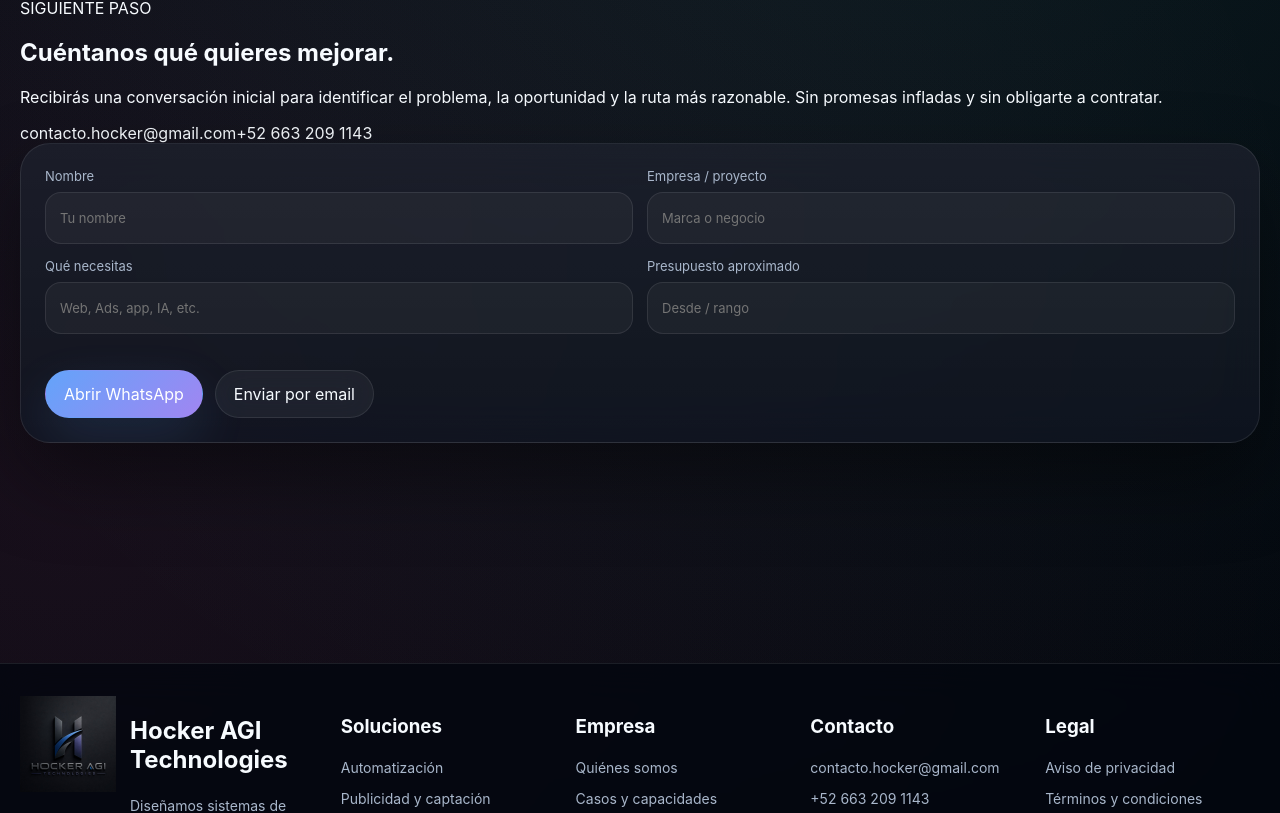
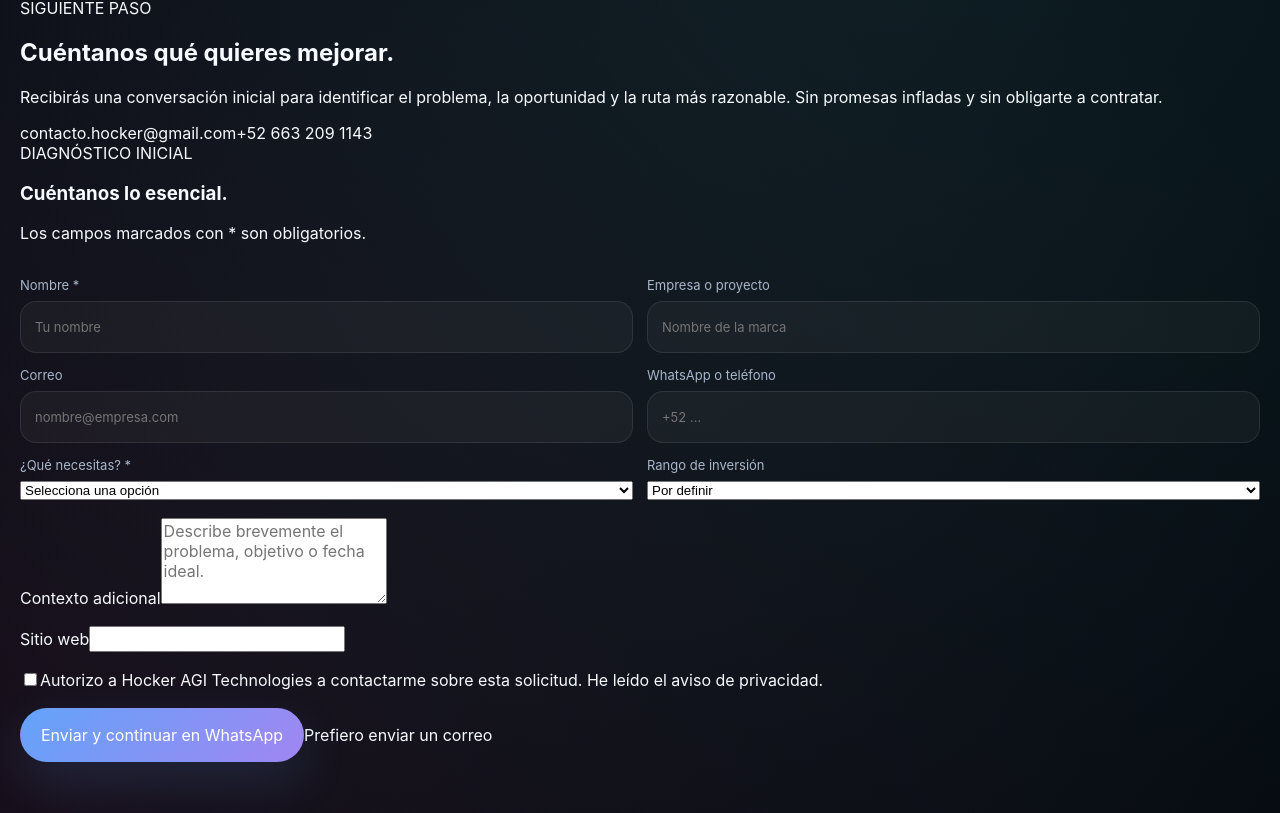
Before and after one commit to HockerAGI/hocker.agi, a Next.js app: page / in a window 1280 px wide. Shown: the part 5814-6627 px from the top of the page. Built offline with nearby package versions, Linux system fonts and the light colour scheme.

Commit message:
feat(leads): capture qualified leads with WhatsApp fallback

```diff
--- a/src/components/lead-form.tsx
+++ b/src/components/lead-form.tsx
@@ -1,69 +1,230 @@
 "use client";
 
-import { useMemo, useState } from "react";
-import { CONTACT } from "@/lib/site-data";
+import { useMemo, useRef, useState } from "react";
+import Link from "next/link";
+import { PUBLIC_SITE } from "@/lib/public-site";
 
 type LeadFormProps = {
   mode?: "contact" | "callback";
 };
 
+type Status = "idle" | "sending" | "success" | "error";
+
 export function LeadForm({ mode = "contact" }: LeadFormProps) {
-  const [name, setName] = useState("");
-  const [company, setCompany] = useState("");
-  const [need, setNeed] = useState("");
-  const [budget, setBudget] = useState("");
+  const startedAt = useRef(Date.now());
+  const [status, setStatus] = useState<Status>("idle");
+  const [feedback, setFeedback] = useState("");
+  const [form, setForm] = useState({
+    name: "",
+    company: "",
+    email: "",
+    phone: "",
+    need: "",
+    budget: "",
+    message: "",
+    website: "",
+    consent: false,
+  });
 
-  const prefix = mode === "callback" ? "Callback" : "Cotización";
+  const prefix = mode === "callback" ? "Solicitud de llamada" : "Diagnóstico comercial";
 
-  const message = useMemo(() => {
-    return [
-      `${prefix} Hocker AGI`,
-      `Nombre: ${name || "—"}`,
-      `Empresa: ${company || "—"}`,
-      `Necesidad: ${need || "—"}`,
-      `Presupuesto: ${budget || "—"}`,
-      `Sitio: ${CONTACT.vercel}`,
-    ].join("\n");
-  }, [budget, company, name, need, prefix]);
+  const whatsappMessage = useMemo(
+    () =>
+      [
+        `${prefix} · Hocker AGI Technologies`,
+        `Nombre: ${form.name || "—"}`,
+        `Empresa: ${form.company || "—"}`,
+        `Correo: ${form.email || "—"}`,
+        `Teléfono: ${form.phone || "—"}`,
+        `Necesidad: ${form.need || "—"}`,
+        `Presupuesto: ${form.budget || "Por definir"}`,
+        `Contexto: ${form.message || "—"}`,
+      ].join("\n"),
+    [form, prefix]
+  );
 
-  const openWhatsApp = () => {
-    const url = `${CONTACT.whatsapp}?text=${encodeURIComponent(message)}`;
-    window.open(url, "_blank", "noreferrer");
+  const setField = (field: keyof typeof form, value: string | boolean) => {
+    setForm((current) => ({ ...current, [field]: value }));
+  };
+
+  const submitLead = async (event: React.FormEvent<HTMLFormElement>) => {
+    event.preventDefault();
+    setFeedback("");
+
+    if (!form.email.trim() && !form.phone.trim()) {
+      setStatus("error");
+      setFeedback("Agrega un correo o teléfono para poder responderte.");
+      return;
+    }
+
+    setStatus("sending");
+    const whatsappWindow = window.open("about:blank", "_blank");
+    const params = new URLSearchParams(window.location.search);
+
+    try {
+      const response = await fetch("/api/leads", {
+        method: "POST",
+        headers: { "Content-Type": "application/json" },
+        body: JSON.stringify({
+          ...form,
+          source: window.location.href,
+          utmSource: params.get("utm_source") || "",
+          utmMedium: params.get("utm_medium") || "",
+          utmCampaign: params.get("utm_campaign") || "",
+          startedAt: startedAt.current,
+        }),
+      });
+
+      const result = (await response.json()) as { ok?: boolean; error?: string; captured?: boolean };
+      if (!response.ok || !result.ok) throw new Error(result.error || "No fue posible enviar el formulario.");
+
+      const win = window as typeof window & {
+        dataLayer?: Record<string, unknown>[];
+        fbq?: (...args: unknown[]) => void;
+      };
+      win.dataLayer?.push({ event: "generate_lead", lead_type: mode, lead_need: form.need });
+      win.fbq?.("track", "Lead", { content_name: form.need });
+
+      const whatsappUrl = `${PUBLIC_SITE.whatsapp}?text=${encodeURIComponent(whatsappMessage)}`;
+      if (whatsappWindow) whatsappWindow.location.href = whatsappUrl;
+      else window.location.href = whatsappUrl;
+
+      setStatus("success");
+      setFeedback(
+        result.captured
+          ? "Solicitud registrada. Abrimos WhatsApp para continuar la conversación."
+          : "Abrimos WhatsApp para enviar tu solicitud directamente."
+      );
+    } catch (error) {
+      whatsappWindow?.close();
+      setStatus("error");
+      setFeedback(error instanceof Error ? error.message : "Ocurrió un error. Intenta por WhatsApp.");
+    }
   };
 
   return (
-    <form
-      className="lead-form card card-pad"
-      onSubmit={(event) => {
-        event.preventDefault();
-        openWhatsApp();
-      }}
-    >
+    <form className="lead-form" onSubmit={submitLead} noValidate>
+      <div className="form-heading">
+        <span>DIAGNÓSTICO INICIAL</span>
+        <h3>Cuéntanos lo esencial.</h3>
+        <p>Los campos marcados con * son obligatorios.</p>
+      </div>
+
       <div className="lead-grid">
         <label>
-          <span>Nombre</span>
-          <input value={name} onChange={(e) => setName(e.target.value)} placeholder="Tu nombre" />
+          <span>Nombre *</span>
+          <input
+            name="name"
+            autoComplete="name"
+            value={form.name}
+            onChange={(event) => setField("name", event.target.value)}
+            placeholder="Tu nombre"
+            required
+            maxLength={100}
+          />
         </label>
+
         <label>
-          <span>Empresa / proyecto</span>
-          <input value={company} onChange={(e) => setCompany(e.target.value)} placeholder="Marca o negocio" />
+          <span>Empresa o proyecto</span>
+          <input
+            name="company"
+            autoComplete="organization"
+            value={form.company}
+            onChange={(event) => setField("company", event.target.value)}
+            placeholder="Nombre de la marca"
+            maxLength={120}
+          />
         </label>
+
         <label>
-          <span>Qué necesitas</span>
-          <input value={need} onChange={(e) => setNeed(e.target.value)} placeholder="Web, Ads, app, IA, etc." />
+          <span>Correo</span>
+          <input
+            name="email"
+            type="email"
+            autoComplete="email"
+            value={form.email}
+            onChange={(event) => setField("email", event.target.value)}
+            placeholder="nombre@empresa.com"
+            maxLength={180}
+          />
         </label>
+
         <label>
-          <span>Presupuesto aproximado</span>
-          <input value={budget} onChange={(e) => setBudget(e.target.value)} placeholder="Desde / rango" />
+          <span>WhatsApp o teléfono</span>
+          <input
+            name="phone"
+            type="tel"
+            autoComplete="tel"
+            value={form.phone}
+            onChange={(event) => setField("phone", event.target.value)}
+            placeholder="+52 ..."
+            maxLength={30}
+          />
+        </label>
+
+        <label>
+          <span>¿Qué necesitas? *</span>
+          <select name="need" value={form.need} onChange={(event) => setField("need", event.target.value)} required>
+            <option value="">Selecciona una opción</option>
+            <option value="Captación y publicidad">Captación y publicidad</option>
+            <option value="Automatización de procesos">Automatización de procesos</option>
+            <option value="Sitio web o landing">Sitio web o landing</option>
+            <option value="Aplicación o plataforma">Aplicación o plataforma</option>
+            <option value="Consultoría de IA">Consultoría de IA</option>
+            <option value="Otro proyecto">Otro proyecto</option>
+          </select>
+        </label>
+
+        <label>
+          <span>Rango de inversión</span>
+          <select name="budget" value={form.budget} onChange={(event) => setField("budget", event.target.value)}>
+            <option value="">Por definir</option>
+            <option value="Menos de $15,000 MXN">Menos de $15,000 MXN</option>
+            <option value="$15,000–$40,000 MXN">$15,000–$40,000 MXN</option>
+            <option value="$40,000–$100,000 MXN">$40,000–$100,000 MXN</option>
+            <option value="Más de $100,000 MXN">Más de $100,000 MXN</option>
+          </select>
         </label>
       </div>
 
-      <div className="hero-actions" style={{ marginTop: 18 }}>
-        <button type="submit" className="button button-primary">Abrir WhatsApp</button>
-        <a className="button button-secondary" href={`mailto:${CONTACT.email}?subject=${encodeURIComponent(prefix + " Hocker")}&body=${encodeURIComponent(message)}`}>
-          Enviar por email
-        </a>
+      <label className="message-field">
+        <span>Contexto adicional</span>
+        <textarea
+          name="message"
+          value={form.message}
+          onChange={(event) => setField("message", event.target.value)}
+          placeholder="Describe brevemente el problema, objetivo o fecha ideal."
+          rows={4}
+          maxLength={1200}
+        />
+      </label>
+
+      <label className="honeypot" aria-hidden="true">
+        <span>Sitio web</span>
+        <input name="website" tabIndex={-1} autoComplete="off" value={form.website} onChange={(event) => setField("website", event.target.value)} />
+      </label>
+
+      <label className="consent-check">
+        <input
+          type="checkbox"
+          checked={form.consent}
+          onChange={(event) => setField("consent", event.target.checked)}
+          required
+        />
+        <span>
+          Autorizo a Hocker AGI Technologies a contactarme sobre esta solicitud. He leído el {" "}
+          <Link href="/legal/privacy">aviso de privacidad</Link>.
+        </span>
+      </label>
+
+      <div className="form-actions">
+        <button type="submit" className="button button-primary button-big" disabled={status === "sending"}>
+          {status === "sending" ? "Enviando..." : "Enviar y continuar en WhatsApp"}
+        </button>
+        <a href={`mailto:${PUBLIC_SITE.email}`} className="text-link">Prefiero enviar un correo</a>
       </div>
+
+      {feedback ? <p className={`form-feedback form-feedback-${status}`} role="status">{feedback}</p> : null}
     </form>
   );
 }
```
